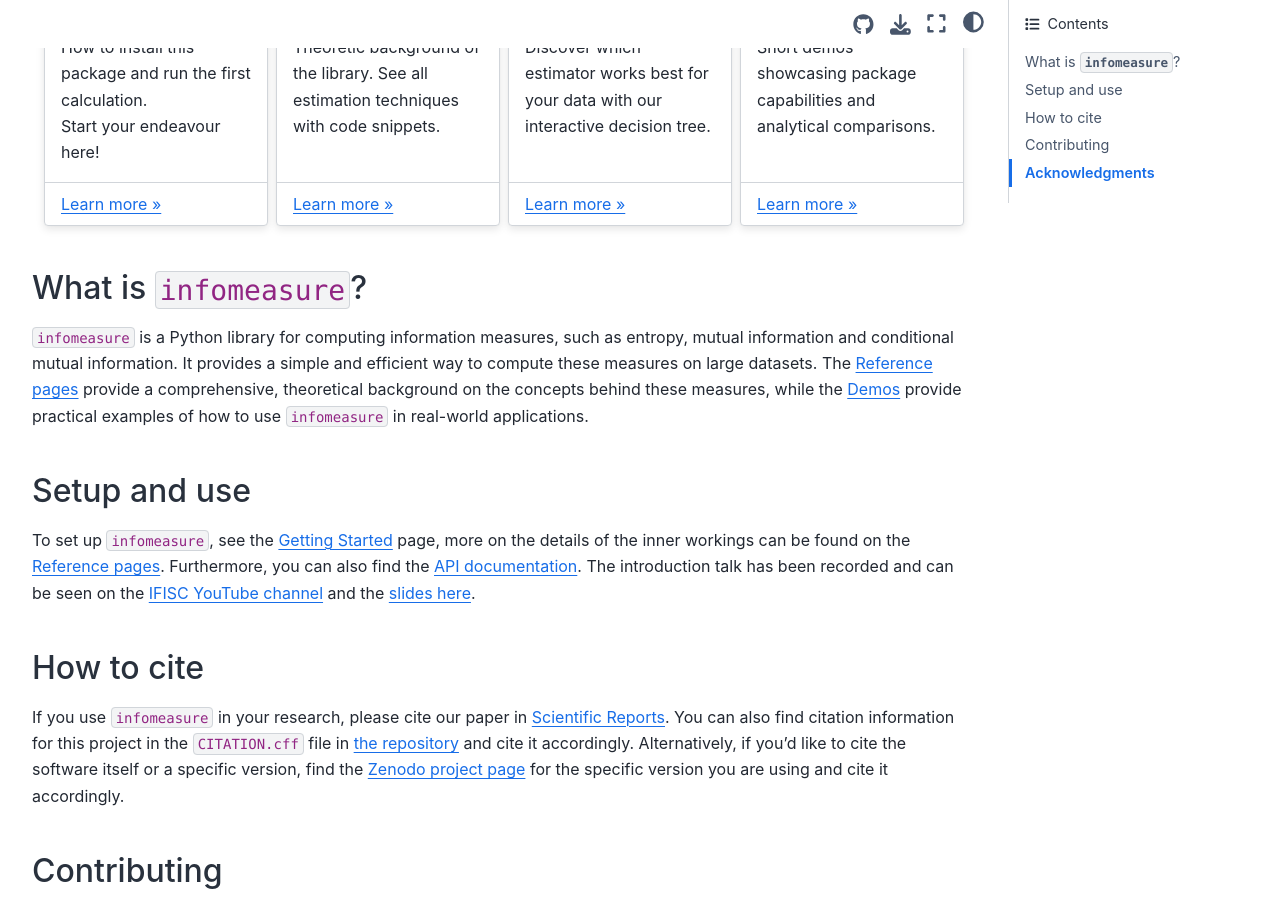
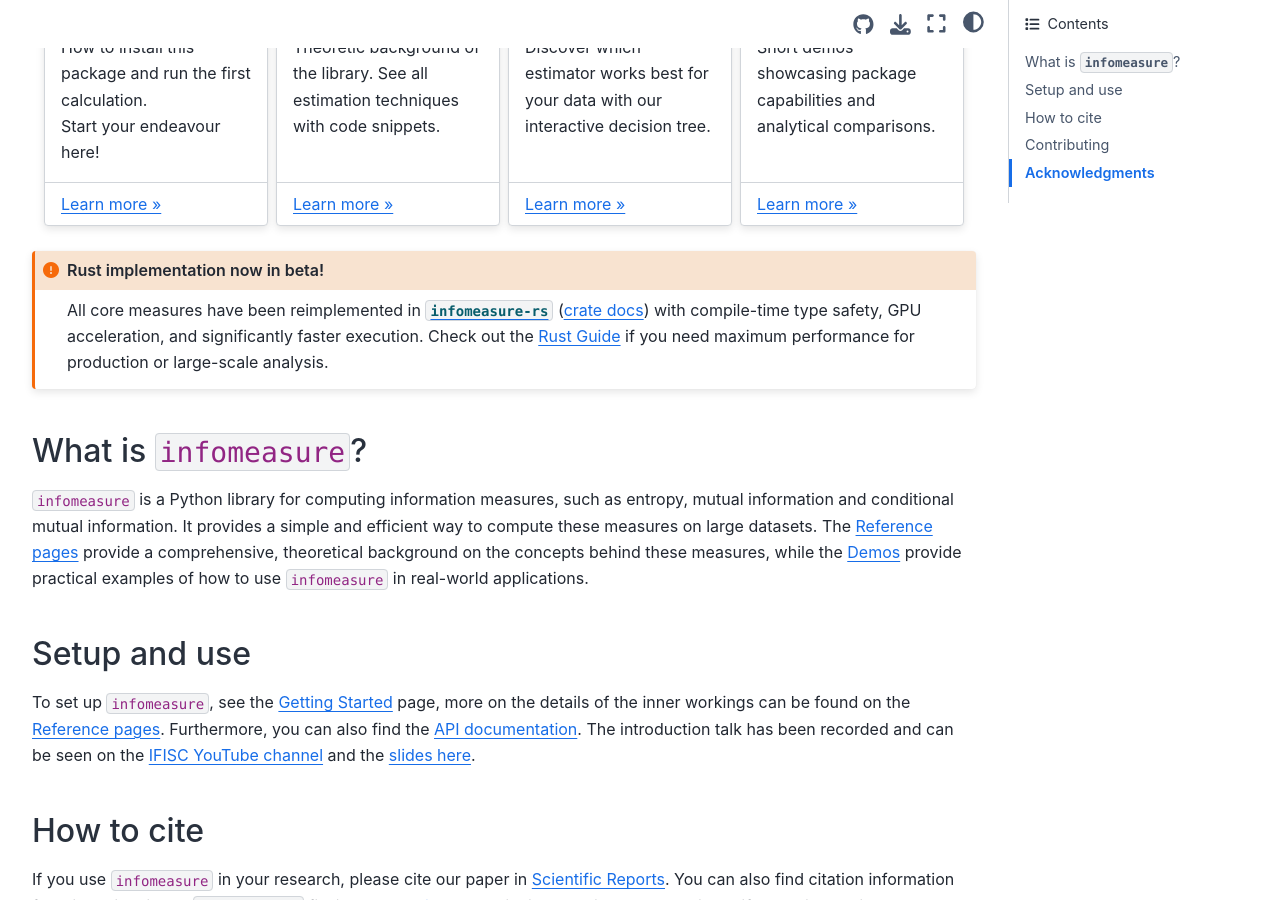
Before and after one commit to cbueth/infomeasure, a Sphinx documentation site: the page built from docs/index.md, in a window 1280 px wide and 900 px high, scrolled down 312 px. Built offline with Sphinx 7.4.7 and the Sphinx Book theme 1.1.4, drawn with Linux system fonts in a browser that asks for light colours; pages that are not in the unit, such as notebooks, are missing from menus.

Commit message:
docs: add Rust implementation callout to README and docs index
Signed-off-by: Carlson Büth <commit@cbueth.de>

````diff
--- a/docs/index.md
+++ b/docs/index.md
@@ -98,6 +98,16 @@ Short demos showcasing package capabilities and analytical comparisons.
 
 ::::
 
+```{admonition} Rust implementation now in beta!
+:class: important
+All core measures have been reimplemented in
+[`infomeasure-rs`](https://crates.io/crates/infomeasure)
+([crate docs](https://docs.rs/infomeasure)) with
+compile-time type safety, GPU acceleration, and significantly faster execution.
+Check out the [Rust Guide](https://docs.rs/infomeasure/latest/infomeasure/guide/index.html)
+if you need maximum performance for production or large-scale analysis.
+```
+
 ## What is `infomeasure`?
 
 `infomeasure` is a Python library for computing information measures, such as entropy,
````
Also changed, not shown: README.md (+9 -0 lines).
